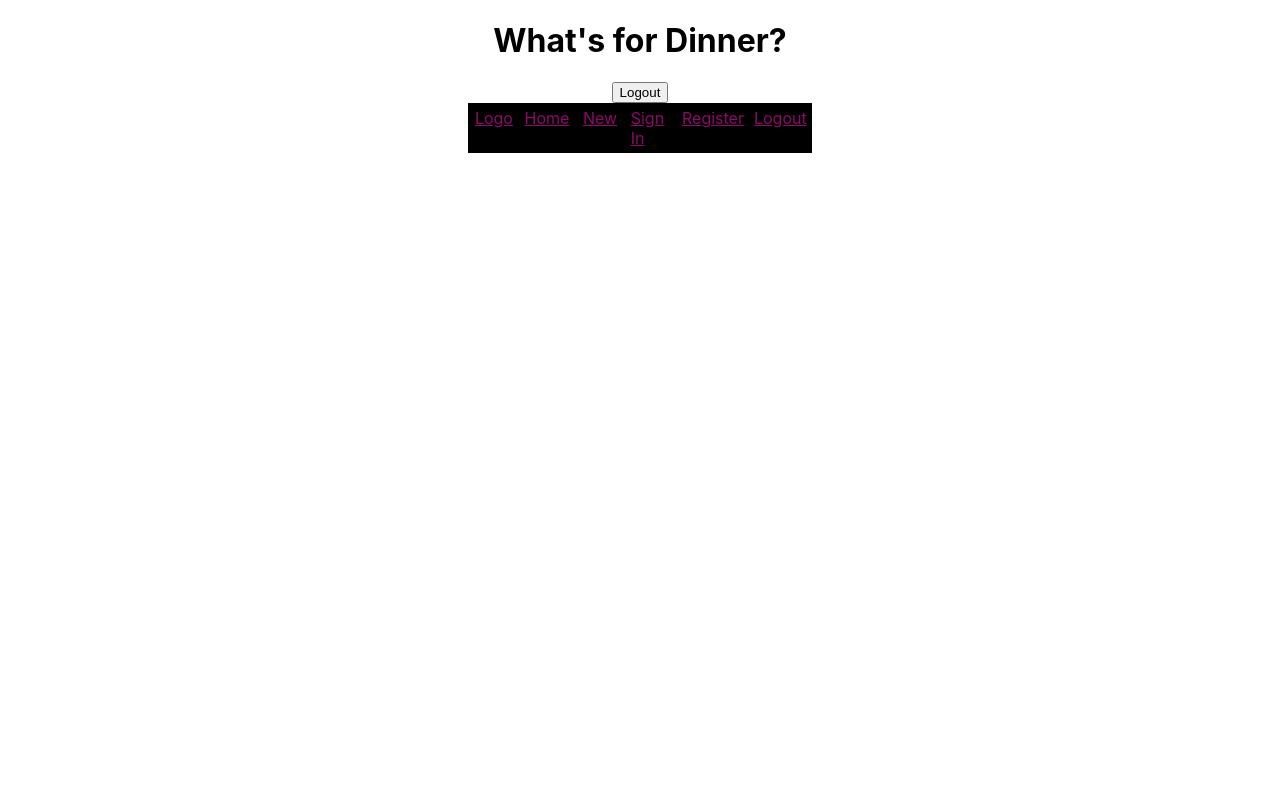
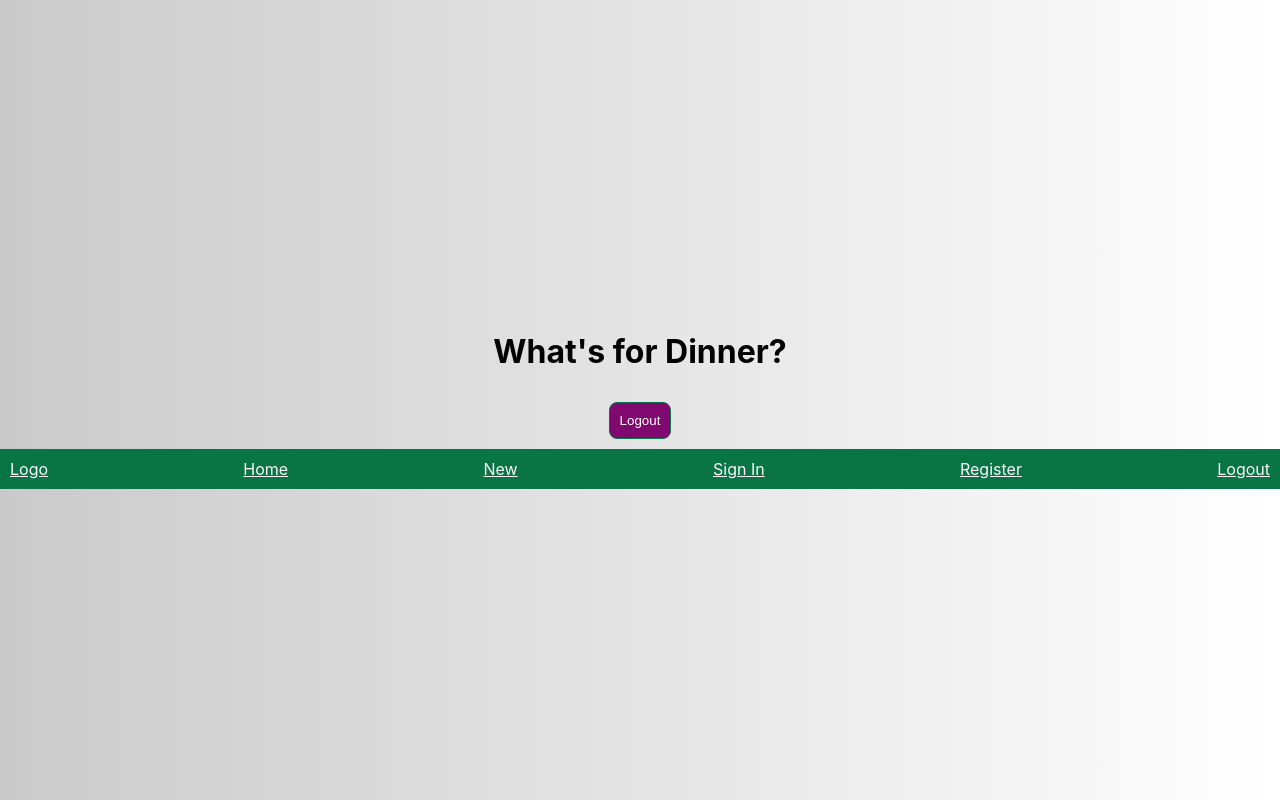
Before and after one commit to marotella/whats-for-dinner-frontend, a React (Create React App) app: page /ingredients/edit/1 in a window 1280 px wide. Built offline with nearby package versions, Linux system fonts and the light colour scheme; no server answers.

Commit message:
nav bar and formatting

```diff
--- a/package.json
+++ b/package.json
@@ -12,7 +12,6 @@
     "react-dom": "^18.2.0",
     "react-router-dom": "^6.11.2",
     "react-scripts": "5.0.1",
-    "tailwindcss": "^3.3.2",
     "web-vitals": "^2.1.4"
   },
   "scripts": {
--- a/src/App.css
+++ b/src/App.css
@@ -3,24 +3,53 @@
  align-items: center;
  flex-direction: column;
  justify-content: center;
+ min-height: 100vh;
+ background: linear-gradient(to left, #ffffff, #cacaca);
+
 }
 
 nav {
   display: flex;
   flex-direction: row;
+  background-color: rgb(9, 116, 68);
+  position: sticky;
   justify-content: space-between;
-  background-color: black;
-  position: sticky;
   top: 0;
-  width: 100%;
+  min-width: 100vw;
   z-index: 100;
 }
 
 .link {
+  padding: 10px;
+  color: rgb(250, 248, 250);
+  display: flex;
+}
+
+
+.ingredientList{
+  display: flex;
+  flex-direction: row;
+  justify-content: center;
+}
+
+.ingredientInfo {
+  display: flex;
+  flex-direction: column;
+  align-items: center;
+  justify-content: center;
   padding: 5px;
-  color: rgb(141, 9, 106);
-  display: flex;
-  flex: 1;
-  justify-content: center;
+  margin: 10px;
+  border: 1px solid black;
+  background-color: rgba(0,0,0, .5);
+  border-radius: 5px;
+  color: white;
+}
 
+button {
+  background-color: rgb(127, 9, 111);
+  border: 1px solid rgb(9, 116, 68);
+  border-radius: 8px;
+  padding: 10px;
+  margin: 10px;
+  color: white;
 }
--- a/src/components/IngredientInfo.js
+++ b/src/components/IngredientInfo.js
@@ -3,9 +3,13 @@ import {Link, useParams} from "react-router-dom"
 
 const IngredientInfo = ({ ingredient }) => {
   return (
-    <div>
+    <div className="ingredientInfo">
     <h4>{ingredient.ingredient}</h4>
     <h4>{ingredient.quantity}</h4>
+    <div>
+            <button id="delete">DELETE</button>
+            <button>EDIT</button>
+          </div>
   </div >
 )
     }
--- a/src/components/header.js
+++ b/src/components/header.js
@@ -2,32 +2,45 @@ import React, { useState, useEffect } from 'react';
 import { Link } from 'react-router-dom';
 
 const NavBar = ({ logoutUser }) => {
-    const [windowWidth, setWindowWidth] = useState(window.innerWidth);
-
-    const handleResize = () => {
-        setWindowWidth(window.innerWidth);
-    };
-
-    useEffect(() => {
-        window.addEventListener('resize', handleResize);
-        return () => {
-            window.removeEventListener('resize', handleResize);
-        };
-    }, []);
 
     return (
-        <header className="sticky top-0 bg-gray-900">
-                <nav className="nav">
+        <header>
+            <div>
+                <nav>
+                        <Link to="/" className="link">
+                            Logo
+                        </Link>
+                        <Link
+                            to="/" className="link"
+                        >
+                            Home
+                        </Link>
+                        <Link
+                            to="/ingredients/new" className="link"
+                        >
+                            New
+                        </Link>
+                        <Link
+                            to="/user/login" className="link"
 
-                                <Link to="/" className="link">Logo</Link>
-                                <Link to="/" className="link">Home</Link>
-                                <Link to="/ingredients/new" className="link">New</Link>
-                                <Link to="/user/login" className="link">Sign In</Link>
-                                <Link to="/user/register" className="link">Register</Link>
-                                <Link to="/" onClick={logoutUser} className="link">Logout</Link>
-
+                        >
+                            Sign In
+                        </Link>
+                        <Link
+                            to="/user/register" className="link"
+                        >
+                            Register
+                        </Link>
+                        <Link
+                            to="/"
+                            onClick={logoutUser} className="link"
+                        >
+                            Logout
+                        </Link>
                 </nav>
+            </div>
         </header>
     );
 };
+
 export default NavBar;
--- a/src/pages/Ingredients.js
+++ b/src/pages/Ingredients.js
@@ -12,7 +12,7 @@ const Ingredients = ({ingredients}) => {
             <div className="new">
                 <button>Add</button>
                 <div className="ingredientList"> {ingredients.map((ingredient) => (
-                    <IngredientInfo  key={ingredient.id} ingredient={ingredient}  />
+                    <IngredientInfo  key={ingredient.id} ingredient={ingredient} className="ingredient" />
                 ))}
                 </div>
             </div>)
```
Also changed, not shown: 1 other file (tests, documents, lock files or other folders).
